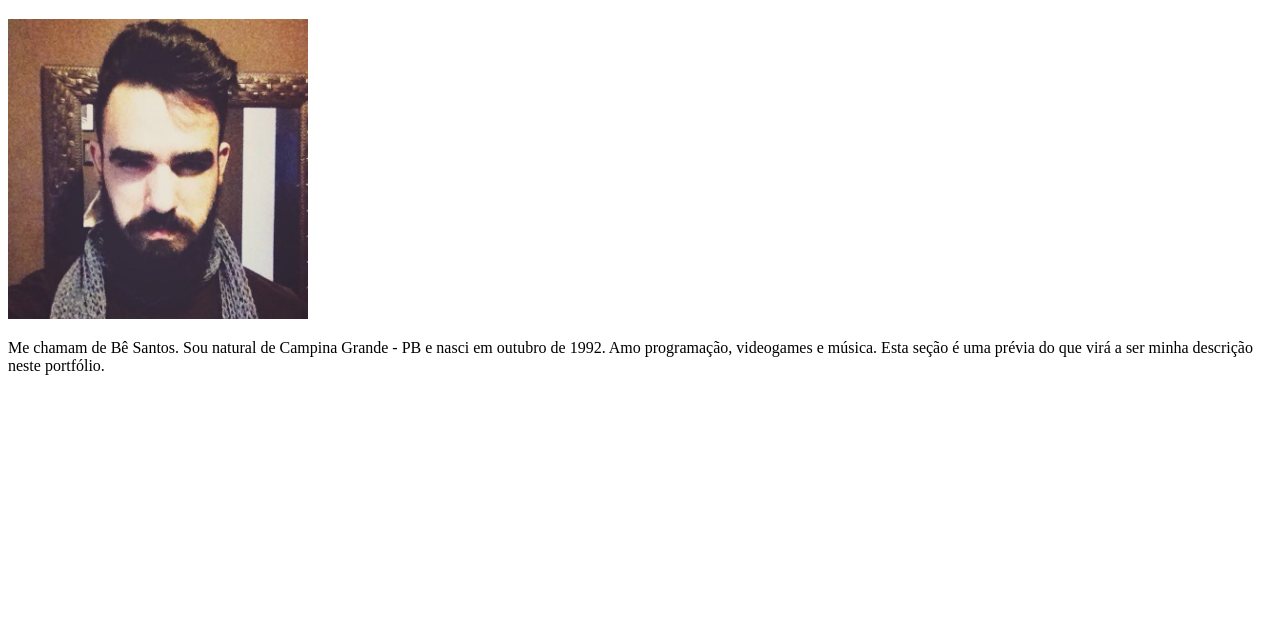
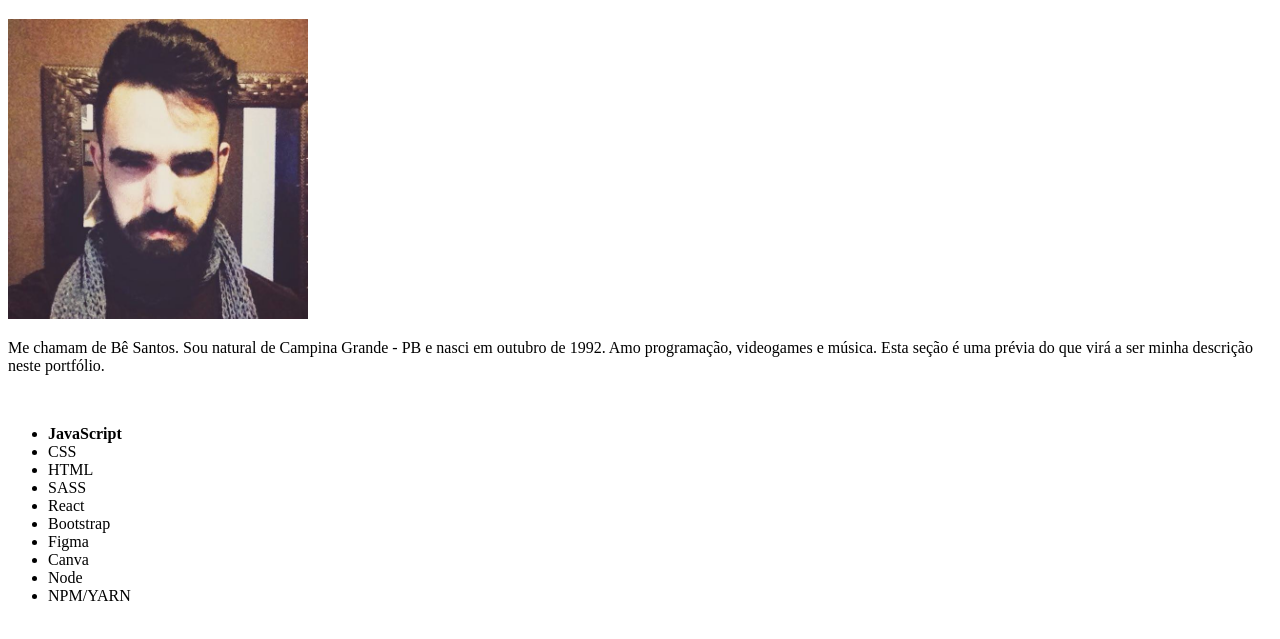
Before and after one commit to glaysonbsantos/glaysonbsantos.github.io, a plain HTML site: page index.html in a window 1280 px wide. Shown: the part 79-718 px from the top of the page. Drawn offline with Linux system fonts and the light colour scheme.

Commit message:
Info: lista de habilidades inserida

```diff
--- a/index.html
+++ b/index.html
@@ -16,5 +16,18 @@
       outubro de 1992. Amo programação, videogames e música. Esta seção é uma
       prévia do que virá a ser minha descrição neste portfólio.
     </p>
+    <br />
+    <ul>
+      <li><strong>JavaScript</strong></li>
+      <li>CSS</li>
+      <li>HTML</li>
+      <li>SASS</li>
+      <li>React</li>
+      <li>Bootstrap</li>
+      <li>Figma</li>
+      <li>Canva</li>
+      <li>Node</li>
+      <li>NPM/YARN</li>
+    </ul>
   </body>
 </html>
```
